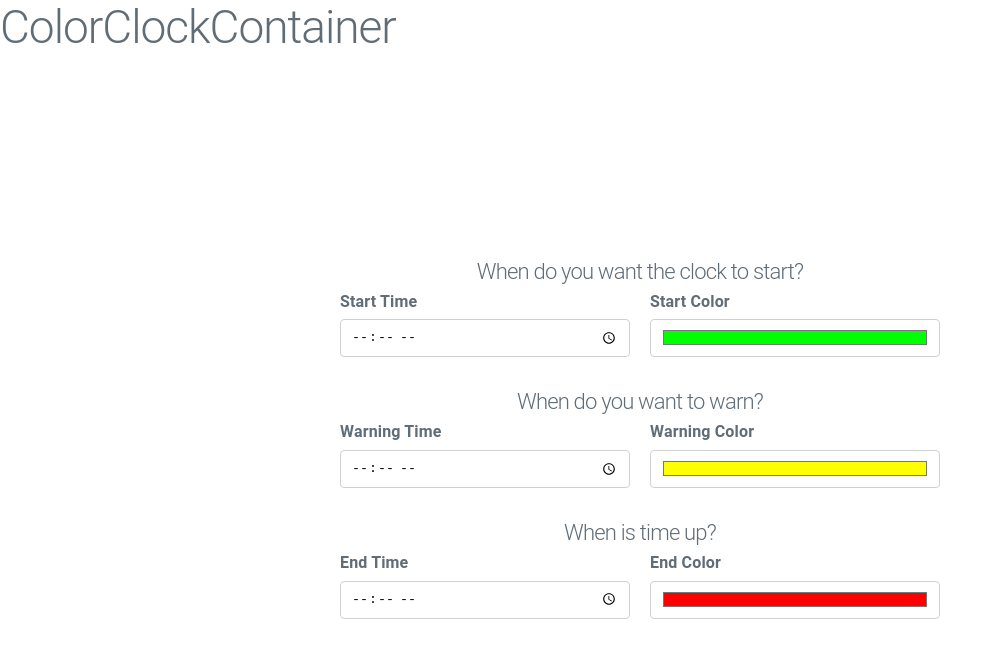
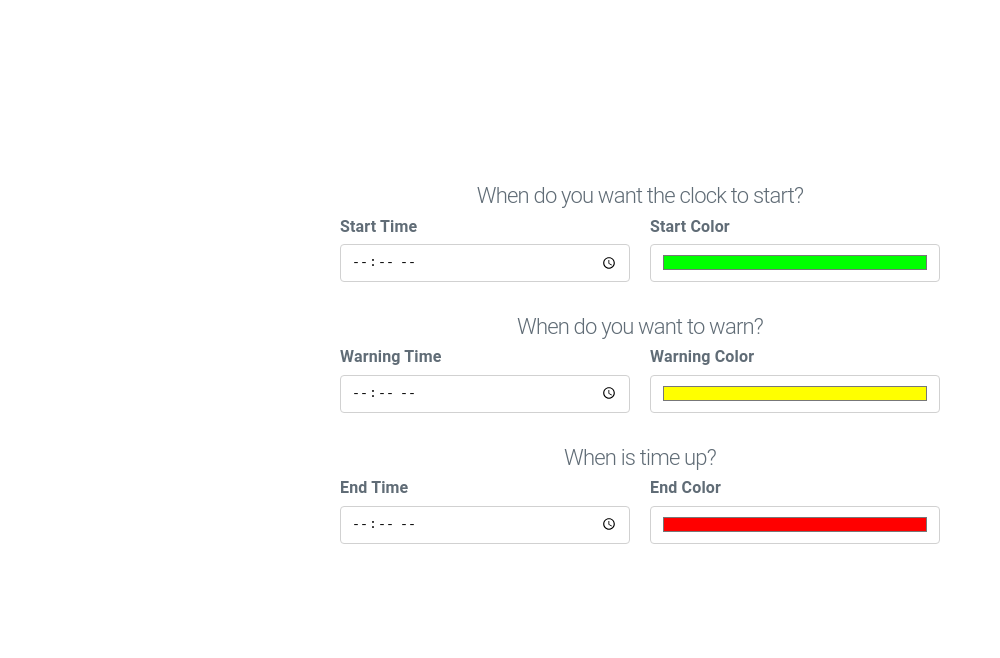
Before and after one commit to mmmaaatttttt/color-clock, a React (Create React App) app: page / in a window 1280 px wide. Shown: the top 658 px of the page, without its empty margins (0-1000 px from the left). Built offline with nearby package versions, Linux system fonts and the light colour scheme.

Commit message:
small tweaks to ColorClockContainer

```diff
--- a/src/ColorClockContainer.js
+++ b/src/ColorClockContainer.js
@@ -11,9 +11,8 @@ function ColorClockContainer() {
 
   return (
     <div>
-      <h1>ColorClockContainer</h1>
       {clockData ? (
-        <ColorClock clockData={clockData} />
+        <ColorClock {...clockData} />
       ) : (
         <ClockForm addData={addData} />
       )}
```
